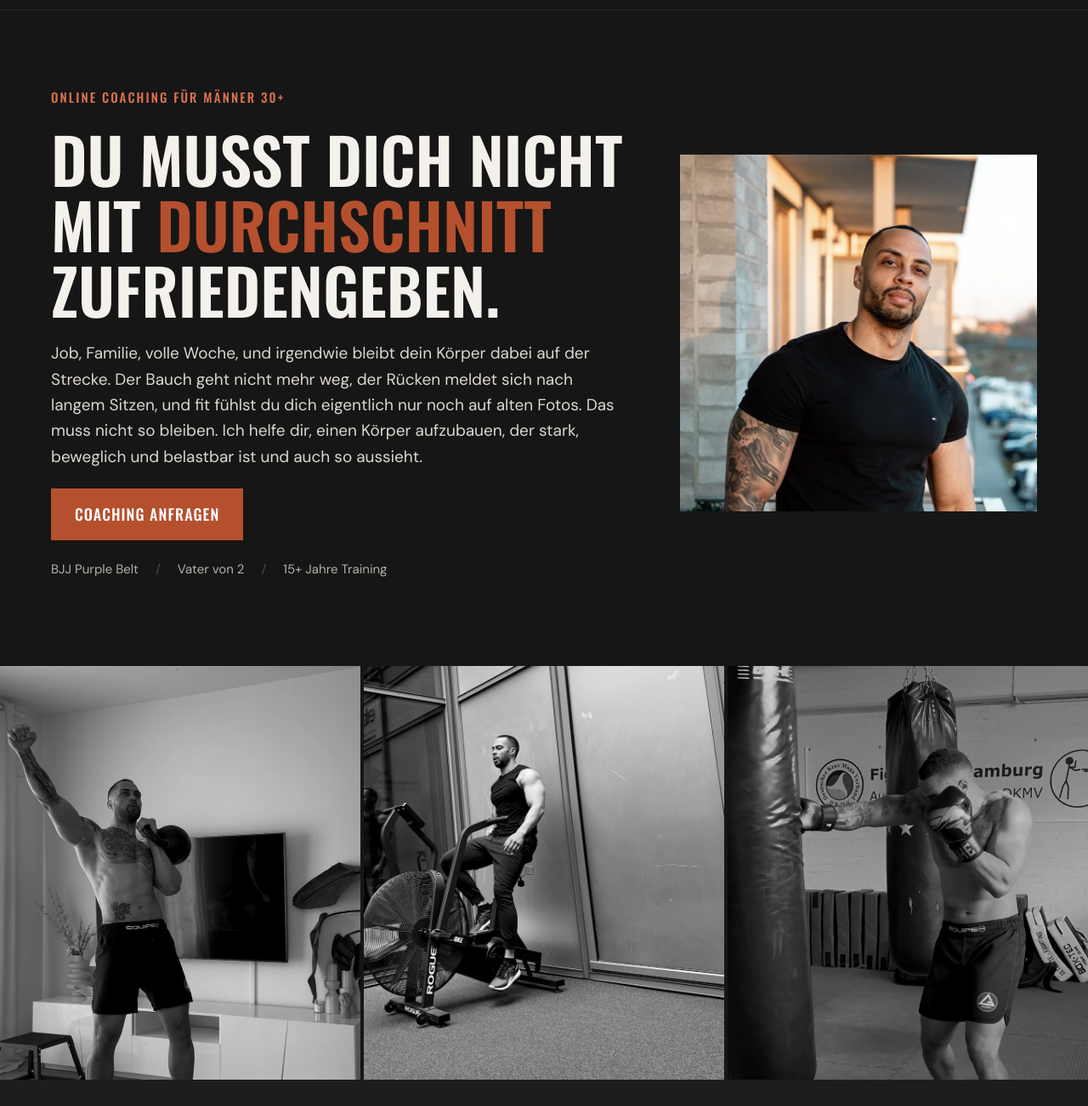
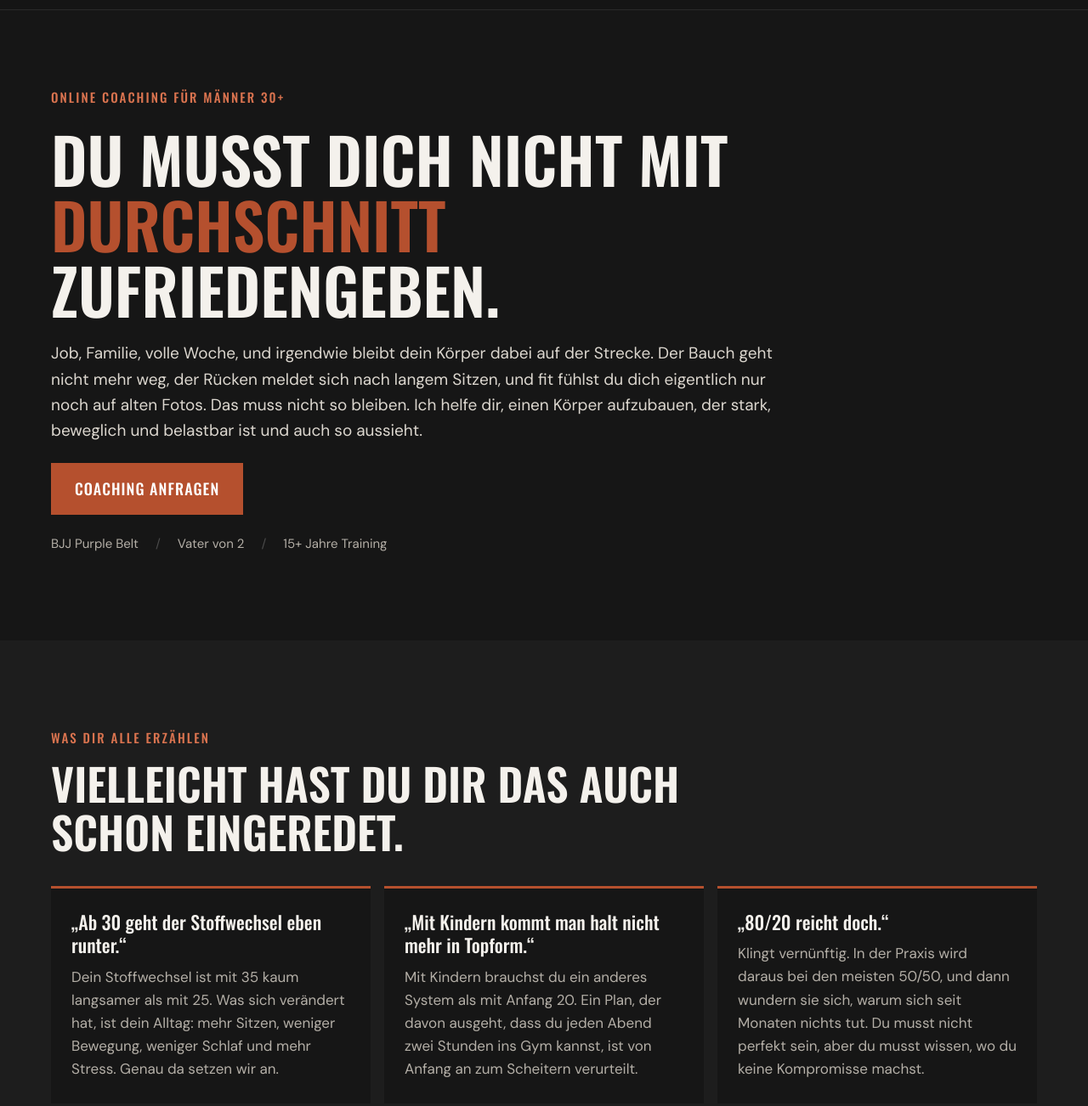
Before and after one commit to dominique-collab/fighting-shape-website, a plain HTML site: page index.html in a window 1280 px wide. Shown: the part 65-1367 px from the top of the page at 85% size. Drawn offline with Linux system fonts and the light colour scheme.

Commit message:
Hero ohne Foto, Collage raus, Mobility-Bild unter Text, Balkonbild bei Wer ich bin
Co-Authored-By: Claude Opus 5.5 <noreply@anthropic.com>
Claude-Session: https://claude.ai/code/session_01HwhiYZnF2Bmdezsp4uZYrL

```diff
--- a/index.html
+++ b/index.html
@@ -50,25 +50,16 @@ summary::marker{color:#D9734F}
 <!-- HERO -->
 <section id="top" style="padding: clamp(48px, 7vw, 96px) 20px clamp(56px, 8vw, 104px)">
 <div style="max-width: 1160px; margin: 0 auto; display: flex; flex-wrap: wrap; align-items: center; gap: clamp(32px, 5vw, 64px)">
-<div style="flex: 1 1 460px; min-width: 0; display: flex; flex-direction: column; gap: 22px">
+<div style="flex: 1 1 460px; min-width: 0; max-width: 860px; display: flex; flex-direction: column; gap: 22px">
 <div style="font-family: 'Oswald', sans-serif; font-weight: 500; font-size: 15px; letter-spacing: 0.14em; color: #D9734F">ONLINE COACHING FÜR MÄNNER 30+</div>
 <h1 style="margin: 0; font-family: 'Oswald', sans-serif; font-weight: 600; font-size: clamp(40px, 5.8vw, 76px); line-height: 1.04; text-transform: uppercase">Du musst dich nicht mit <span style="color: #B5502E">Durchschnitt</span> zufriedengeben.</h1>
 <p style="margin: 0; font-size: 19px; color: #DCD7CF">Job, Familie, volle Woche, und irgendwie bleibt dein Körper dabei auf der Strecke. Der Bauch geht nicht mehr weg, der Rücken meldet sich nach langem Sitzen, und fit fühlst du dich eigentlich nur noch auf alten Fotos. Das muss nicht so bleiben. Ich helfe dir, einen Körper aufzubauen, der stark, beweglich und belastbar ist und auch so aussieht.</p>
 <a href="#anfrage" style="align-self: flex-start; text-decoration: none; background: #B5502E; color: #FFFFFF; font-family: 'Oswald', sans-serif; font-weight: 500; font-size: 18px; letter-spacing: 0.06em; padding: 16px 28px; min-height: 52px; box-sizing: border-box; display: flex; align-items: center">COACHING ANFRAGEN</a>
 <div style="display: flex; flex-wrap: wrap; gap: 8px 20px; font-size: 15px; color: #B4AFA7"><span>BJJ Purple Belt</span><span style="color: #4A4A4A">/</span><span>Vater von 2</span><span style="color: #4A4A4A">/</span><span>15+ Jahre Training</span></div>
 </div>
-<div style="flex: 0 1 420px; min-width: 0; max-width: 420px; margin: 0 auto">
-<img src="img/hero.jpg" alt="Dominique Ulysse" width="898" height="1416" style="width: 100%; height: auto; aspect-ratio: 1 / 1; object-fit: cover; object-position: center top; display: block">
-</div>
+
 </div>
 </section>
-
-<div style="display: grid; grid-template-columns: repeat(3, minmax(0, 1fr)); grid-template-rows: minmax(0, 1fr); gap: 4px; background: #161616; height: clamp(240px, 38vw, 560px); overflow: hidden; position: relative">
-<div style="min-height: 0; overflow: hidden"><img src="img/leben-kettlebell.jpg" alt="Dominique beim Kettlebell-Training zuhause" loading="lazy" style="width: 100%; height: 100%; min-height: 0; object-fit: cover; object-position: 30% 12%; display: block"></div>
-<div style="min-height: 0; overflow: hidden"><img src="img/leben-airbike.jpg" alt="Dominique auf dem Airbike" loading="lazy" style="width: 100%; height: 100%; min-height: 0; object-fit: cover; object-position: 35% 15%; display: block"></div>
-<div style="min-height: 0; overflow: hidden"><img src="img/leben-boxen.jpg" alt="Dominique beim Boxen am Sandsack" loading="lazy" style="width: 100%; height: 100%; min-height: 0; object-fit: cover; object-position: 55% 20%; display: block"></div>
-</div>
-
 
 <section style="padding: clamp(64px, 8vw, 104px) 20px; background: #1D1D1D;">
 <div style="max-width: 1160px; margin: 0 auto; display: flex; flex-direction: column; gap: 36px">
@@ -88,7 +79,7 @@ summary::marker{color:#D9734F}
 <div style="display: flex; flex-wrap: wrap; gap: 24px clamp(28px, 4vw, 56px); align-items: center"><div style="flex: 1 1 400px; min-width: 0; display: flex; flex-direction: column; gap: 12px; justify-content: center"><div style="font-family: 'Oswald', sans-serif; font-weight: 600; font-size: 28px; text-transform: uppercase">Training</div><p style="margin: 0; font-size: 18px; color: #DCD7CF">Ganzkörpertraining statt Splits. Mehrdimensionale Bewegungen, eigenes Körpergewicht und freie Gewichte wie Langhantel und Kettlebell. Training, das dich im Alltag stärker macht und nicht nur im Spiegel.</p></div>
 <div style="flex: 1 1 340px; min-width: 0;"><img src="img/training.jpg" alt="Dominique beim Kreuzheben mit der Trap Bar" loading="lazy" style="width: 100%; height: auto; display: block"></div></div>
 <div style="display: flex; flex-wrap: wrap; gap: 24px clamp(28px, 4vw, 56px); align-items: center"><div style="flex: 1 1 400px; min-width: 0; display: flex; flex-direction: column; gap: 12px; justify-content: center"><div style="font-family: 'Oswald', sans-serif; font-weight: 600; font-size: 28px; text-transform: uppercase">Fighting Shape Mobility</div><p style="margin: 0; font-size: 18px; color: #DCD7CF">Seit ich 20 bin, arbeite ich im Büro. Ich kenne also den verspannten Nacken, die verkürzten Hüftbeuger und den schwachen Core, die vom vielen Sitzen kommen. Dafür habe ich ein eigenes Mobility-System entwickelt, das genau diese Baustellen angeht.</p></div>
-<div style="flex: 1 1 340px; min-width: 0; order: -1;"><img src="img/mobility.jpg" alt="Dominique bei einer Mobility-Übung im Wohnzimmer" loading="lazy" style="width: 100%; height: auto; display: block"></div></div>
+<div style="flex: 1 1 340px; min-width: 0;"><img src="img/mobility.jpg" alt="Dominique bei einer Mobility-Übung im Wohnzimmer" loading="lazy" style="width: 100%; height: auto; display: block"></div></div>
 <div style="display: flex; flex-wrap: wrap; gap: 24px clamp(28px, 4vw, 56px); align-items: center"><div style="flex: 1 1 400px; min-width: 0; display: flex; flex-direction: column; gap: 12px; justify-content: center"><div style="font-family: 'Oswald', sans-serif; font-weight: 600; font-size: 28px; text-transform: uppercase">Ernährung</div><p style="margin: 0; font-size: 18px; color: #DCD7CF">Bei meiner Ernährung mache ich keine Kompromisse mehr: echte Lebensmittel, ausgewogene Mahlzeiten, viele Nährstoffe. Ich zähle weniger Kalorien und achte mehr darauf, was hinter den Kalorien steckt.</p></div>
 <div style="flex: 1 1 340px; min-width: 0;"><div style="display: grid; grid-template-columns: repeat(2, minmax(0, 1fr)); gap: 8px"><img src="img/essen-1.jpg" alt="Porridge mit Beeren und Banane" loading="lazy" style="width: 100%; height: auto; display: block; aspect-ratio: 1 / 1; object-fit: cover"><img src="img/essen-2.jpg" alt="Hähnchen mit Quinoa, Brokkoli und Mais" loading="lazy" style="width: 100%; height: auto; display: block; aspect-ratio: 1 / 1; object-fit: cover"><img src="img/essen-3.jpg" alt="Rührei mit Gemüse" loading="lazy" style="width: 100%; height: auto; display: block; aspect-ratio: 1 / 1; object-fit: cover"><img src="img/essen-4.jpg" alt="Kichererbsensalat mit Hähnchen und Feta" loading="lazy" style="width: 100%; height: auto; display: block; aspect-ratio: 1 / 1; object-fit: cover"></div></div></div>
 </div>
@@ -134,7 +125,7 @@ summary::marker{color:#D9734F}
 <section style="padding: clamp(64px, 8vw, 104px) 20px; background: #1D1D1D;">
 <div style="max-width: 1160px; margin: 0 auto; display: flex; flex-direction: column; gap: 36px">
 <div style="display: flex; flex-wrap: wrap; gap: 28px clamp(28px, 4vw, 56px); align-items: center">
-<div style="flex: 1 1 340px; min-width: 0; max-width: 480px"><img src="img/outdoor.jpg" alt="Dominique draußen im Wald" loading="lazy" style="width: 100%; height: auto; display: block"></div>
+<div style="flex: 1 1 340px; min-width: 0; max-width: 480px"><img src="img/hero.jpg" alt="Dominique Ulysse" loading="lazy" style="width: 100%; height: auto; aspect-ratio: 4 / 5; object-fit: cover; object-position: center top; display: block"></div>
 <div style="flex: 1 1 440px; min-width: 0; display: flex; flex-direction: column; gap: 16px"><div style="font-family: 'Oswald', sans-serif; font-weight: 500; font-size: 15px; letter-spacing: 0.14em; color: #D9734F">WER ICH BIN</div><h2 style="margin: 0; font-family: 'Oswald', sans-serif; font-weight: 600; font-size: clamp(32px, 4.2vw, 52px); line-height: 1.08; text-transform: uppercase">Ich stehe nicht den ganzen Tag im Gym.</h2>
 <p style="margin: 0; font-size: 18px; color: #DCD7CF">Ich bin Vater von zwei Kindern und arbeite 50 Stunden die Woche. Daneben mache ich Kraftsport und Kampfsport, und wann immer es geht, bin ich mit der Familie draußen unterwegs. Ich bin kein Fitnesscoach, der so aussieht, weil Training sein ganzer Tag ist.</p>
 <p style="margin: 0; font-size: 18px; color: #DCD7CF">Ich kenne die Realität mit wenig Zeit und wenig Energie am Abend. Genau dafür sind meine Systeme gebaut.</p>
```
Also changed, not shown: img/leben-airbike.jpg (deleted), img/leben-boxen.jpg (deleted), img/leben-kettlebell.jpg (deleted), img/outdoor.jpg (deleted).
